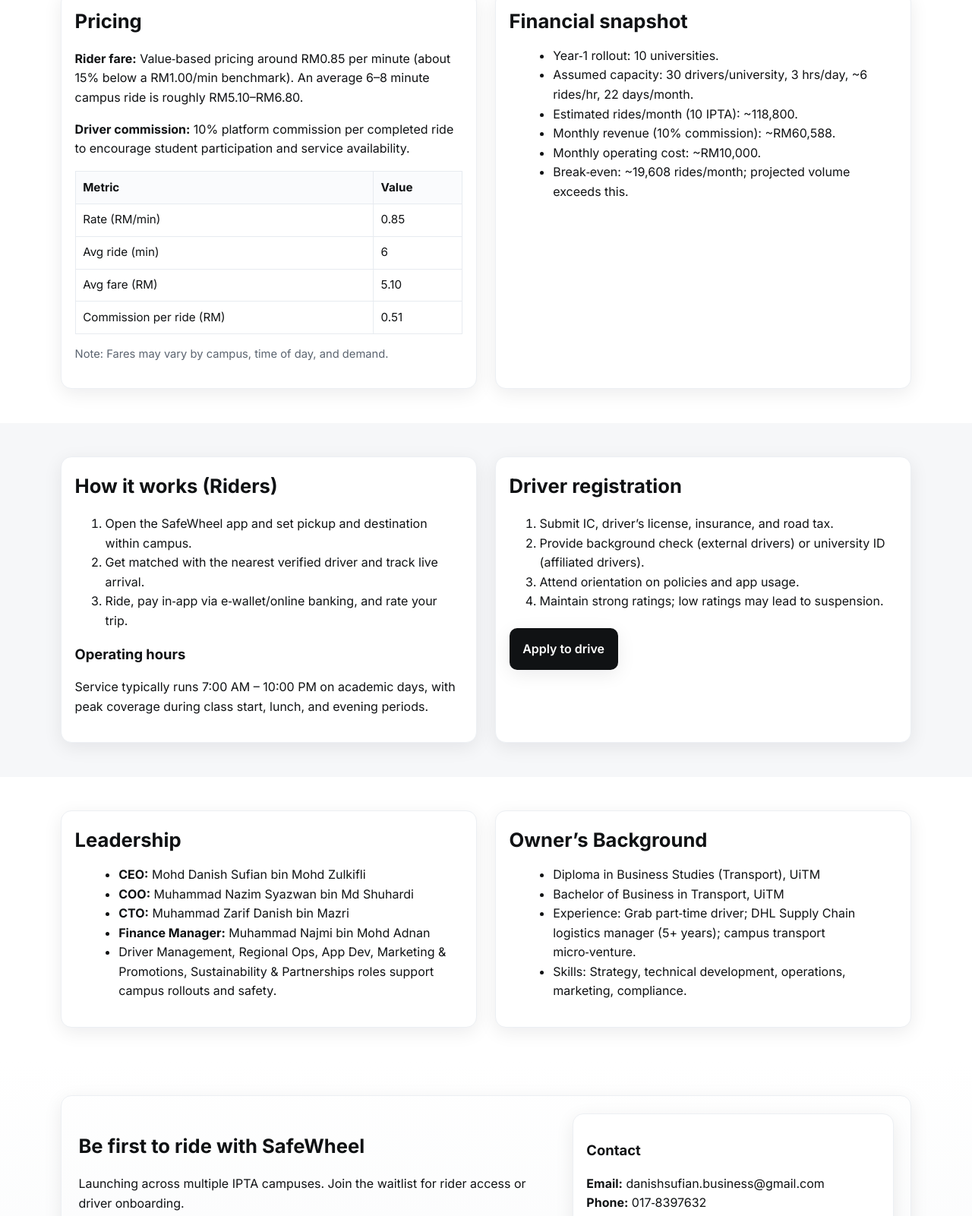
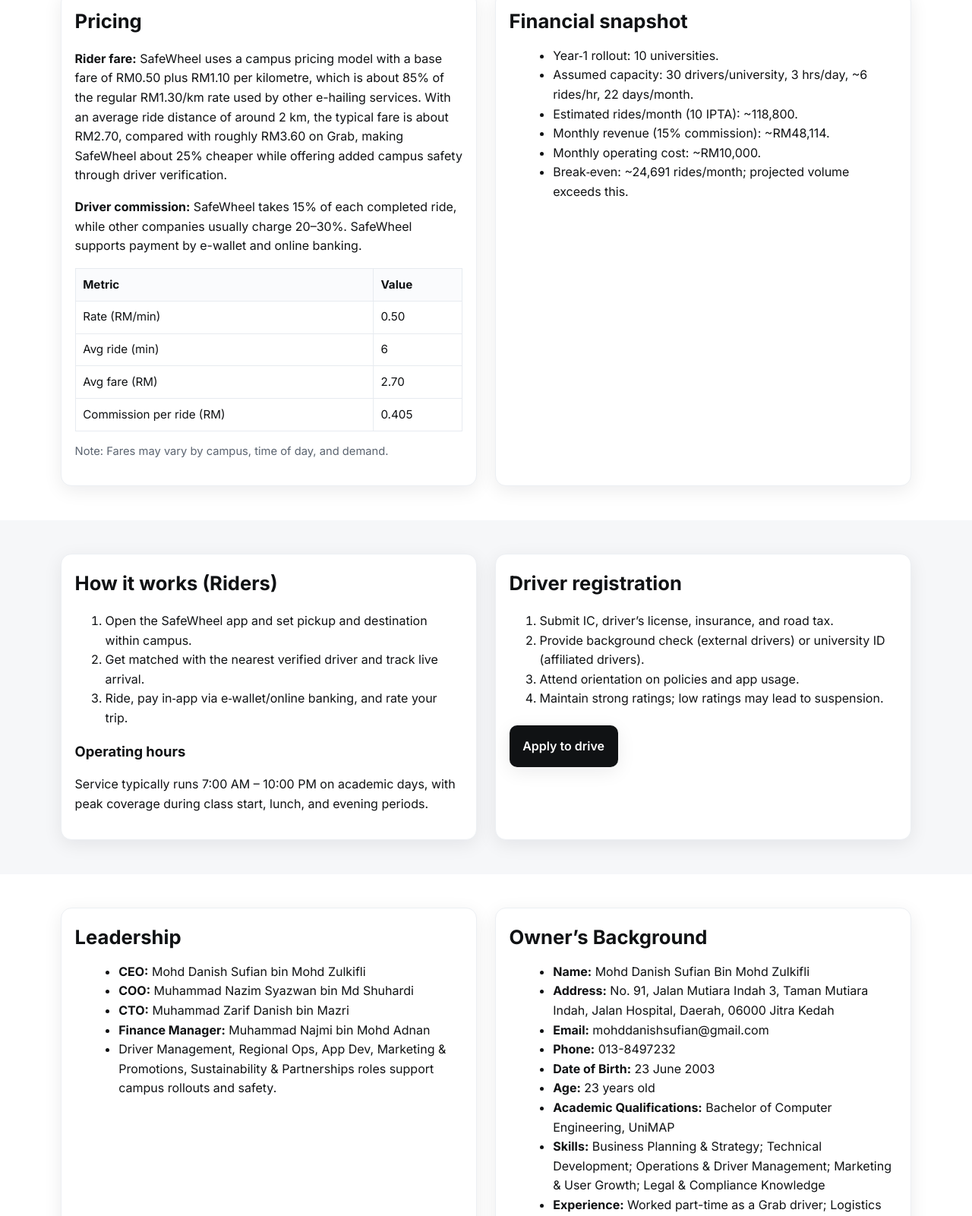
Before and after one commit to zymvarix/safewheelv3, a plain HTML site: page index.html in a window 1280 px wide. Shown: the part 1991-3592 px from the top of the page at 76% size. Drawn offline with Linux system fonts and the light colour scheme.

Commit message:
Update pricing text and owner background

```diff
--- a/index.html
+++ b/index.html
@@ -156,14 +156,14 @@
   <div class="wrap grid-2">
     <div class="card">
       <h2>Pricing</h2>
-      <p><b>Rider fare:</b> Value‑based pricing around RM0.85 per minute (about 15% below a RM1.00/min benchmark). An average 6–8 minute campus ride is roughly RM5.10–RM6.80.</p>
-      <p><b>Driver commission:</b> 10% platform commission per completed ride to encourage student participation and service availability.</p>
+      <p><b>Rider fare:</b> SafeWheel uses a campus pricing model with a base fare of RM0.50 plus RM1.10 per kilometre, which is about 85% of the regular RM1.30/km rate used by other e-hailing services. With an average ride distance of around 2 km, the typical fare is about RM2.70, compared with roughly RM3.60 on Grab, making SafeWheel about 25% cheaper while offering added campus safety through driver verification.</p>
+      <p><b>Driver commission:</b> SafeWheel takes 15% of each completed ride, while other companies usually charge 20–30%. SafeWheel supports payment by e-wallet and online banking.</p>
       <table class="table" aria-label="Pricing summary">
         <tr><th>Metric</th><th>Value</th></tr>
-        <tr><td>Rate (RM/min)</td><td>0.85</td></tr>
+        <tr><td>Rate (RM/min)</td><td>0.50</td></tr>
         <tr><td>Avg ride (min)</td><td>6</td></tr>
-        <tr><td>Avg fare (RM)</td><td>5.10</td></tr>
-        <tr><td>Commission per ride (RM)</td><td>0.51</td></tr>
+        <tr><td>Avg fare (RM)</td><td>2.70</td></tr>
+        <tr><td>Commission per ride (RM)</td><td>0.405</td></tr>
       </table>
       <p style="color:var(--muted);font-size:.92rem">Note: Fares may vary by campus, time of day, and demand.</p>
     </div>
@@ -173,9 +173,9 @@
         <li>Year‑1 rollout: 10 universities.</li>
         <li>Assumed capacity: 30 drivers/university, 3 hrs/day, ~6 rides/hr, 22 days/month.</li>
         <li>Estimated rides/month (10 IPTA): ~118,800.</li>
-        <li>Monthly revenue (10% commission): ~RM60,588.</li>
+        <li>Monthly revenue (15% commission): ~RM48,114.</li>
         <li>Monthly operating cost: ~RM10,000.</li>
-        <li>Break‑even: ~19,608 rides/month; projected volume exceeds this.</li>
+        <li>Break‑even: ~24,691 rides/month; projected volume exceeds this.</li>
       </ul>
     </div>
   </div>
@@ -221,10 +221,15 @@
     <div class="card">
       <h2>Owner’s Background</h2>
       <ul>
-        <li>Diploma in Business Studies (Transport), UiTM</li>
-        <li>Bachelor of Business in Transport, UiTM</li>
-        <li>Experience: Grab part‑time driver; DHL Supply Chain logistics manager (5+ years); campus transport micro‑venture.</li>
-        <li>Skills: Strategy, technical development, operations, marketing, compliance.</li>
+        <li><b>Name:</b> Mohd Danish Sufian Bin Mohd Zulkifli</li>
+        <li><b>Address:</b> No. 91, Jalan Mutiara Indah 3, Taman Mutiara Indah, Jalan Hospital, Daerah, 06000 Jitra Kedah</li>
+        <li><b>Email:</b> mohddanishsufian@gmail.com</li>
+        <li><b>Phone:</b> 013-8497232</li>
+        <li><b>Date of Birth:</b> 23 June 2003</li>
+        <li><b>Age:</b> 23 years old</li>
+        <li><b>Academic Qualifications:</b> Bachelor of Computer Engineering, UniMAP</li>
+        <li><b>Skills:</b> Business Planning & Strategy; Technical Development; Operations & Driver Management; Marketing & User Growth; Legal & Compliance Knowledge</li>
+        <li><b>Experience:</b> Worked part-time as a Grab driver; Logistics manager at DHL Supply Chain for more than 5 years; Started a mini transport service in university during study period.</li>
       </ul>
     </div>
   </div>
```
